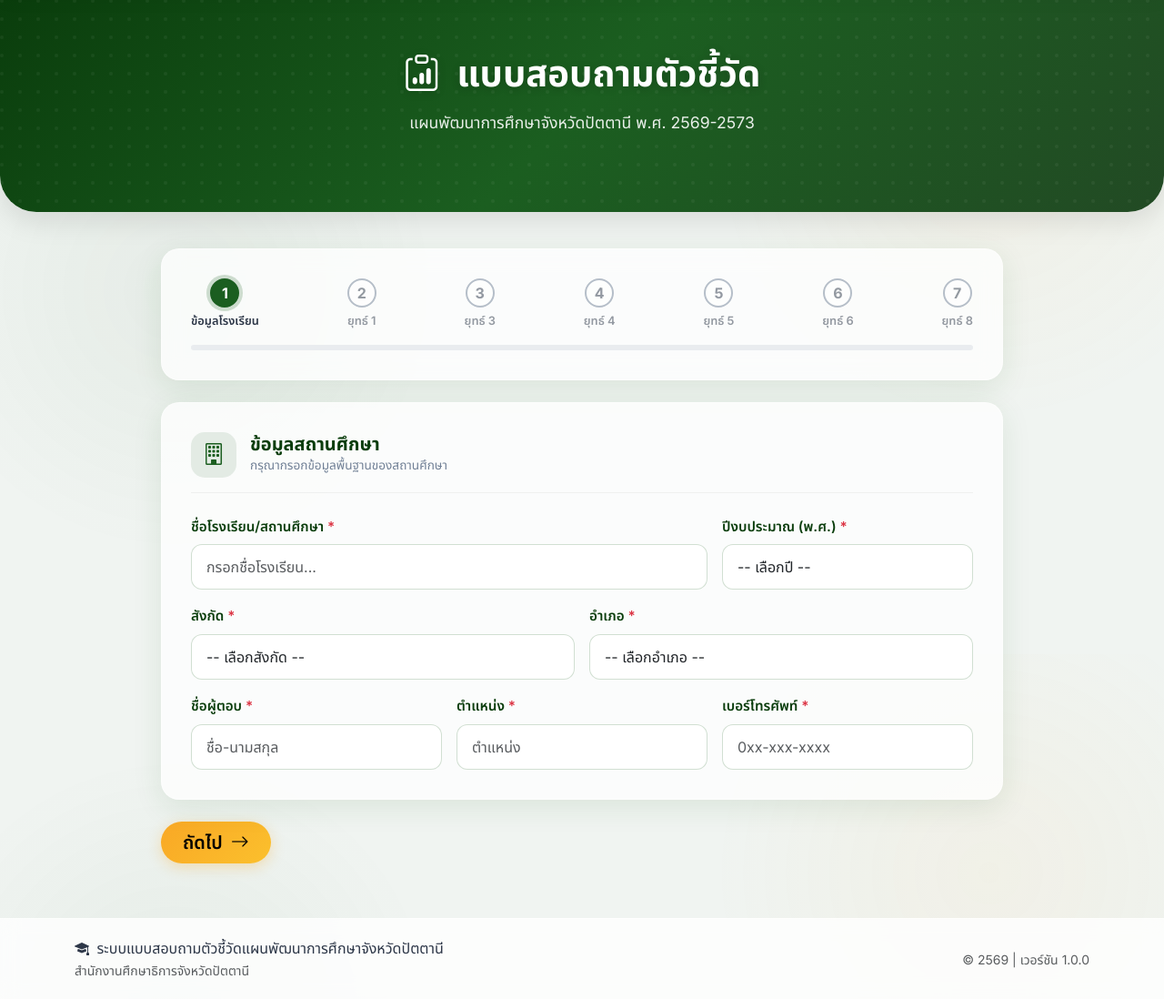
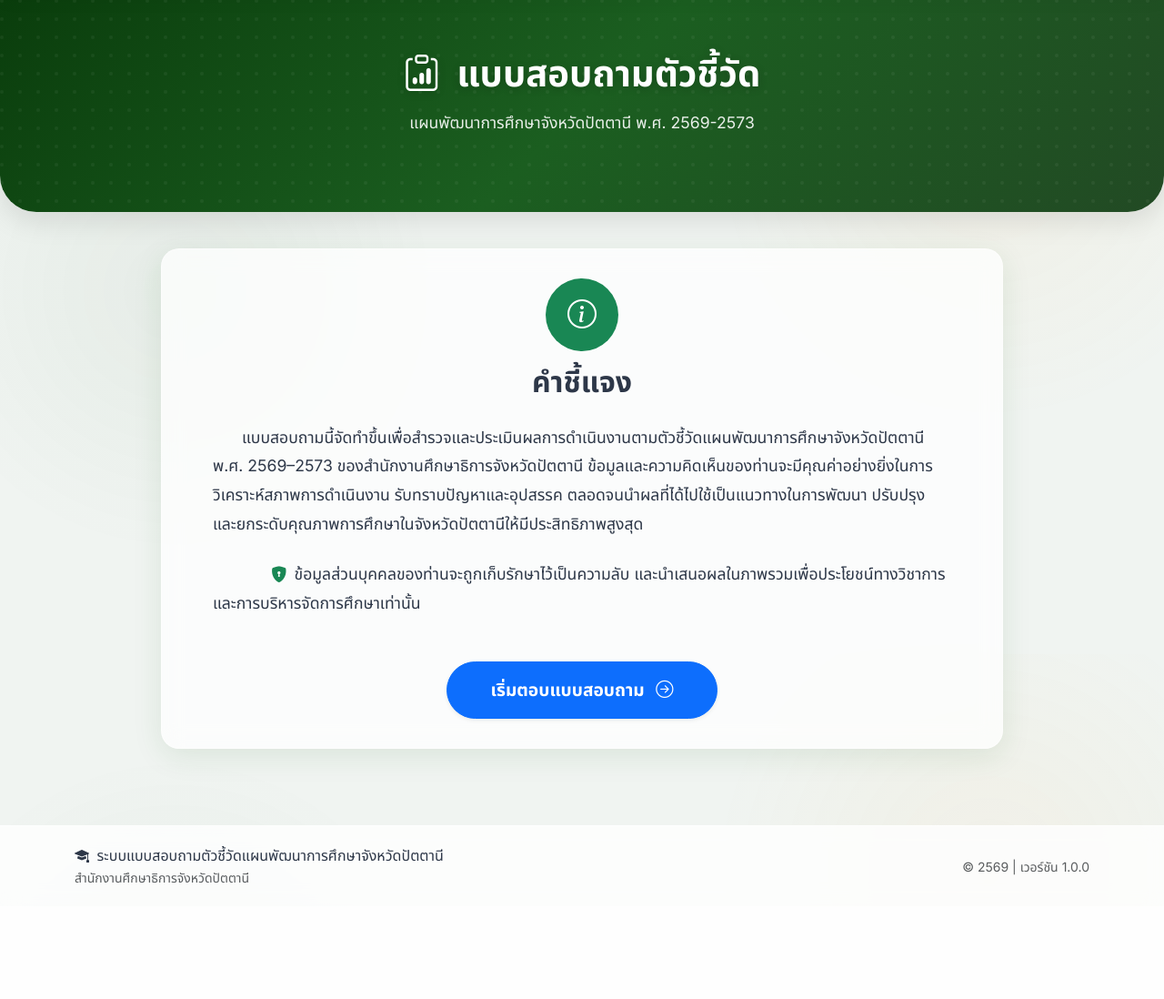
Before and after one commit to aungkiko/edusurvey, a PHP site: page / in a window 1280 px wide. Shown: the part 81-1179 px from the top of the page at 91% size. After the commit the page ends 1052 px from the top, so only its background shows below. Run offline with PHP 8.4, Linux system fonts and the light colour scheme; data comes from the database, SQL or seed files in the repository; data that the repository does not hold is empty; some libraries are stand-ins or nearby versions.

Commit message:
เพิ่มหน้าคำชี้แจงก่อนเริ่มทำแบบสอบถาม

```diff
--- a/views/home/index.php
+++ b/views/home/index.php
@@ -22,7 +22,34 @@
         <div class="row justify-content-center">
             <div class="col-lg-10">
 
-                <!-- Progress Bar -->
+                <!-- Welcome / Instructions Card -->
+                <div id="welcomeCard" class="glass-card mb-4 animate-slide-up">
+                    <div class="text-center mb-4">
+                        <div class="d-inline-flex align-items-center justify-content-center bg-success text-white rounded-circle mb-3" style="width: 80px; height: 80px; font-size: 2rem;">
+                            <i class="bi bi-info-circle"></i>
+                        </div>
+                        <h2 class="fw-bold" style="color: var(--primary-color);">คำชี้แจง</h2>
+                    </div>
+
+                    <div class="instruction-text px-md-4" style="font-size: 1.1rem; line-height: 1.8;">
+                        <p class="mb-4 text-indent" style="text-indent: 2rem;">
+                            แบบสอบถามนี้จัดทำขึ้นเพื่อสำรวจและประเมินผลการดำเนินงานตามตัวชี้วัดแผนพัฒนาการศึกษาจังหวัดปัตตานี พ.ศ. 2569–2573 ของสำนักงานศึกษาธิการจังหวัดปัตตานี ข้อมูลและความคิดเห็นของท่านจะมีคุณค่าอย่างยิ่งในการวิเคราะห์สภาพการดำเนินงาน รับทราบปัญหาและอุปสรรค ตลอดจนนำผลที่ได้ไปใช้เป็นแนวทางในการพัฒนา ปรับปรุง และยกระดับคุณภาพการศึกษาในจังหวัดปัตตานีให้มีประสิทธิภาพสูงสุด
+                        </p>
+                        <p class="mb-4 text-indent" style="text-indent: 2rem;">
+                            <i class="bi bi-shield-lock-fill text-success me-2"></i>ข้อมูลส่วนบุคคลของท่านจะถูกเก็บรักษาไว้เป็นความลับ และนำเสนอผลในภาพรวมเพื่อประโยชน์ทางวิชาการและการบริหารจัดการศึกษาเท่านั้น
+                        </p>
+                    </div>
+
+                    <div class="text-center mt-5">
+                        <button type="button" id="startSurveyBtn" class="btn btn-primary btn-lg px-5 py-3 shadow-sm" style="border-radius: 50px; font-weight: bold; font-size: 1.2rem;">
+                            เริ่มตอบแบบสอบถาม <i class="bi bi-arrow-right-circle ms-2"></i>
+                        </button>
+                    </div>
+                </div>
+
+                <!-- Form Container (Hidden initially) -->
+                <div id="surveyContainer" style="display: none;">
+                    <!-- Progress Bar -->
                 <div class="glass-card mb-4 animate-slide-up">
                     <div class="progress-steps">
                         <div class="step-indicator active" data-step="0">
@@ -739,10 +766,28 @@
                             </button>
                         </div>
                     </div>
+                    </div>
                 </form>
+                </div> <!-- End surveyContainer -->
             </div>
         </div>
     </div>
 </section>
 
+<script>
+document.addEventListener('DOMContentLoaded', function() {
+    const startBtn = document.getElementById('startSurveyBtn');
+    const welcomeCard = document.getElementById('welcomeCard');
+    const surveyContainer = document.getElementById('surveyContainer');
+
+    if(startBtn) {
+        startBtn.addEventListener('click', function() {
+            welcomeCard.style.display = 'none';
+            surveyContainer.style.display = 'block';
+            window.scrollTo({ top: surveyContainer.offsetTop - 100, behavior: 'smooth' });
+        });
+    }
+});
+</script>
+
 <script src="<?= BASE_URL ?>assets/js/survey-form.js"></script>
```
